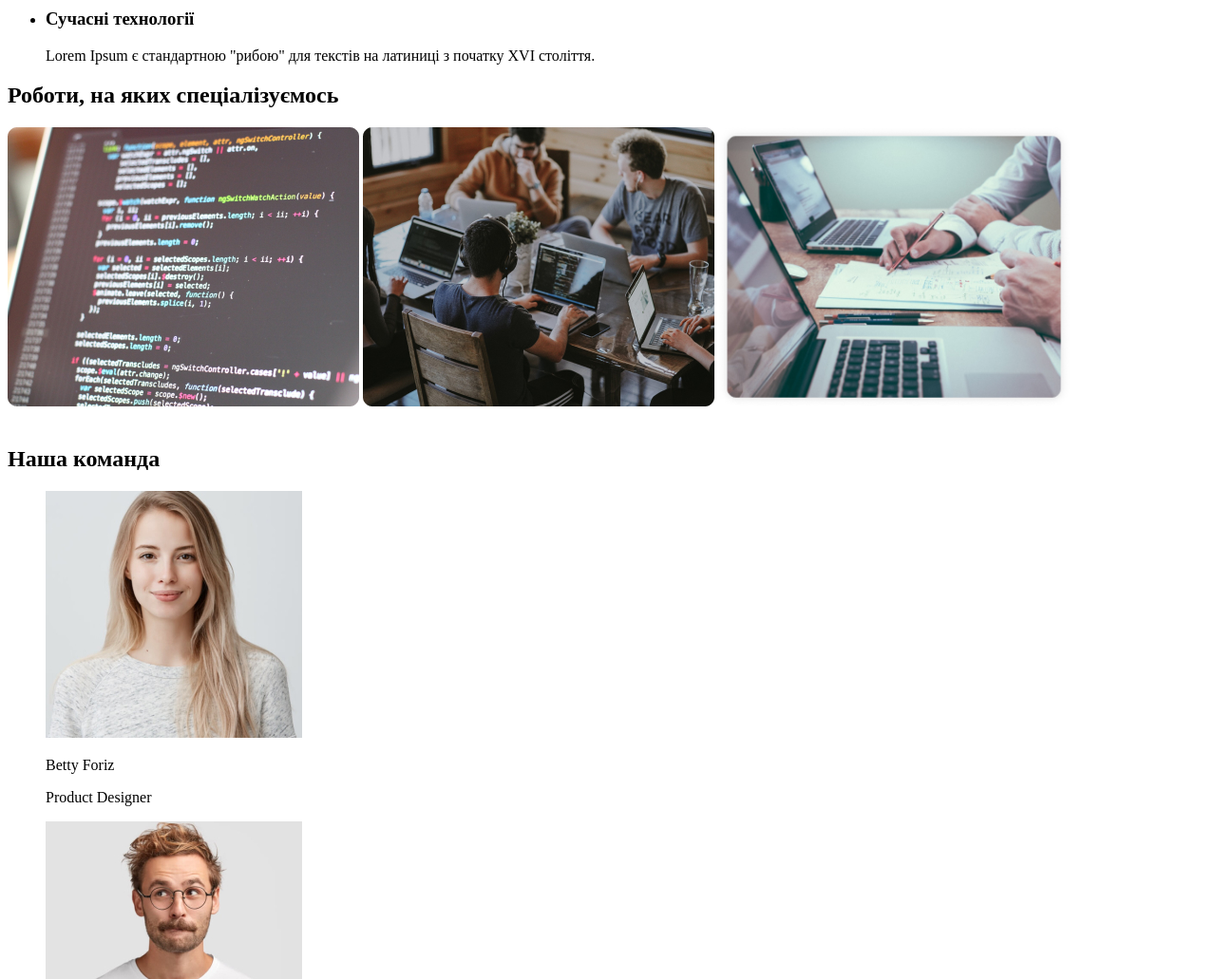
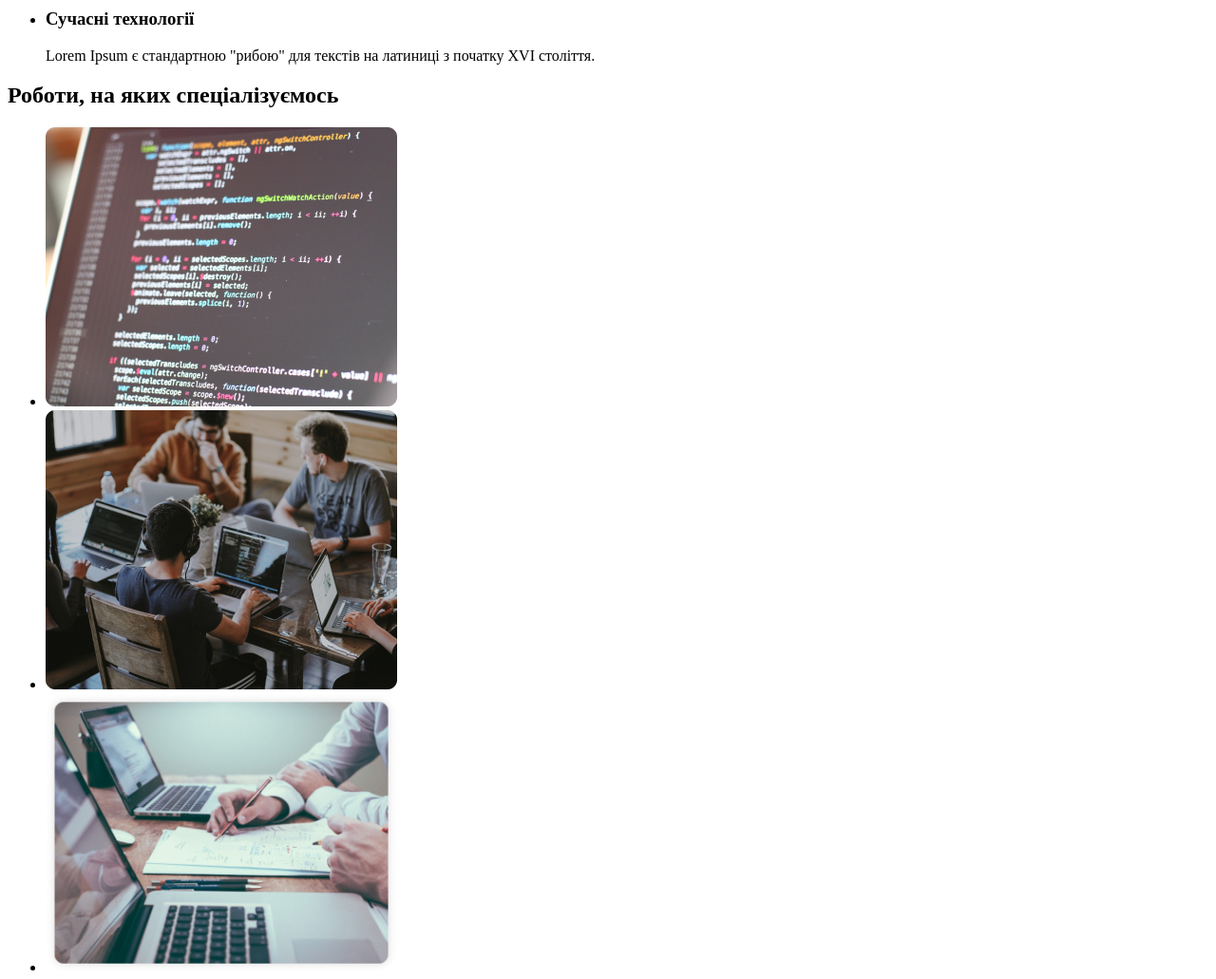
Before and after one commit to Mykyta-Veklich/wt-markup-01, a plain HTML site: page index.html in a window 1280 px wide. Shown: the part 460-1491 px from the top of the page at 95% size. Drawn offline with Linux system fonts and the light colour scheme.

Commit message:
Section 3 update
Section 3 with images (box1-box3) updated

```diff
--- a/index.html
+++ b/index.html
@@ -7,7 +7,6 @@
 </head>
 <body>
     <header>
-
         <nav>
             <a href="./index.html">DevStudio</a>
             <ul>
@@ -52,21 +51,30 @@
             </section>
             <section>
                 <h2>Роботи, на яких спеціалізуємось</h2>
-                    <img
-                    src="images/box1.jpg"
+                <ul>
+                    <li>
+                    <img src="images/box1.jpg"
                     alt="Розробка програмного продукту"
                     width="370" height="294"
                     />
+                    </li>
+
+                    <li>
                     <img
                     src="images/box2.jpg"
                     alt="Планування оптимальних рішень"
                     width="370" height="294"
                     />
+                    </li>
+
+                    <li>
                     <img
                     src="images/box3.jpg"
                     alt="Розробка маркетингових стратегій"
                     width="370" height="294"
                     />
+                    </li>
+                </ul>
             </section>
             <br>
             <section>
```
